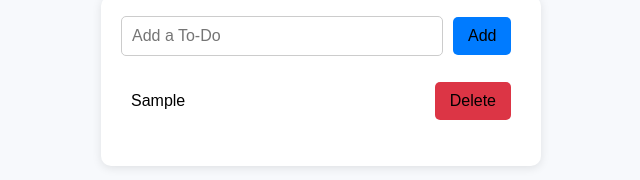
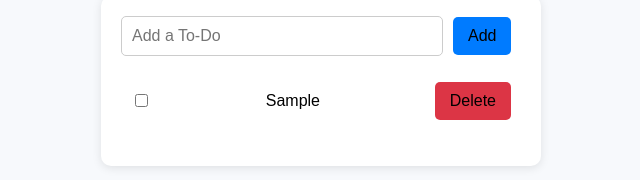
Before and after one commit to zoeznm/Todo_calendar, a React (Create React App) app in the folder todo-calendar/: page / in a window 1280 px wide. Both pictures are taken after typing "Sample" into the empty fields and a click on the button "Add". Shown: the part 404-584 px from the top of the page, without its empty margins (319-959 px from the left). Built offline with nearby package versions, Linux system fonts and the light colour scheme.

Commit message:
완료 체크 박스 기능 추가 완료

```diff
--- a/todo-calendar/src/App.js
+++ b/todo-calendar/src/App.js
@@ -1,7 +1,7 @@
 import React, { useState } from 'react';
 import Calendar from 'react-calendar';
-import 'react-calendar/dist/Calendar.css'; // 달력 CSS 스타일 import
-import './App.css'; // CSS 파일 import
+import 'react-calendar/dist/Calendar.css';
+import './App.css';
 
 function App() {
     const [date, setDate] = useState(new Date());
@@ -14,28 +14,36 @@ function App() {
 
     const addTodo = () => {
         if (!input) return;
-        const dateString = date.toISOString().split('T')[0]; // 날짜를 'YYYY-MM-DD' 형식으로 변환
+        const dateString = date.toISOString().split('T')[0];
         setTodos((prevTodos) => ({
             ...prevTodos,
-            [dateString]: [...(prevTodos[dateString] || []), input],
+            [dateString]: [
+                ...(prevTodos[dateString] || []),
+                { text: input, completed: false },
+            ],
         }));
         setInput('');
     };
 
-    const deleteTodo = (dateString, index) => {
+    const toggleTodo = (dateString, index) => {
         setTodos((prevTodos) => {
-            const newTodos = [...prevTodos[dateString]];
-            newTodos.splice(index, 1);
-            return { ...prevTodos, [dateString]: newTodos };
+            const newTodos = [...(prevTodos[dateString])]; // 기존 투두 리스트 복사
+            newTodos[index] = { ...newTodos[index], completed: !newTodos[index].completed }; // completed 상태 토글
+            return { ...prevTodos, [dateString]: newTodos }; // 업데이트된 투두 리스트 반환
         });
     };
 
-    // 특정 날짜에 색상 적용
+    const deleteTodo = (dateString, index) => {
+        setTodos((prevTodos) => {
+            const newTodos = [...(prevTodos[dateString])]; // 기존 투두 리스트 복사
+            newTodos.splice(index, 1); // 삭제할 인덱스의 항목 삭제
+            return { ...prevTodos, [dateString]: newTodos }; // 업데이트된 투두 리스트 반환
+        });
+    };
+
     const tileClassName = ({ date }) => {
         const dateString = date.toISOString().split('T')[0];
-        if (todos[dateString]) {
-            return 'has-todos'; // 색상을 적용할 클래스 이름
-        }
+        return todos[dateString] ? 'has-todos' : null; // 해당 날짜에 투두가 있으면 클래스 추가
     };
 
     return (
@@ -44,7 +52,7 @@ function App() {
             <Calendar
                 onChange={handleDateChange}
                 value={date}
-                tileClassName={tileClassName} // 클래스 이름 설정
+                tileClassName={tileClassName}
             />
             <div className="todo-list">
                 <input
@@ -57,7 +65,14 @@ function App() {
                 <ul>
                     {(todos[date.toISOString().split('T')[0]] || []).map((todo, index) => (
                         <li key={index}>
-                            {todo}
+                            <input
+                                type="checkbox"
+                                checked={todo.completed} // 체크박스 상태를 todo.completed에 바인딩
+                                onChange={() => toggleTodo(date.toISOString().split('T')[0], index)} // 체크박스 클릭 시 toggleTodo 호출
+                            />
+                            <span style={{ textDecoration: todo.completed ? 'line-through' : 'none' }}>
+                                {todo.text}
+                            </span>
                             <button onClick={() => deleteTodo(date.toISOString().split('T')[0], index)}>Delete</button>
                         </li>
                     ))}
```
